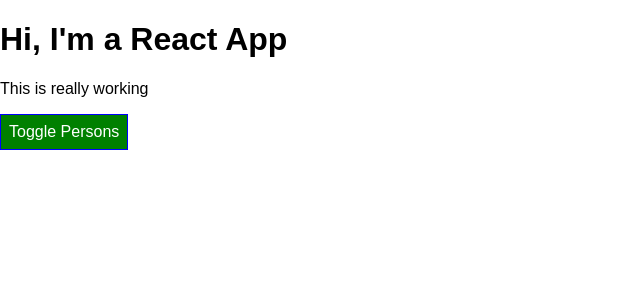
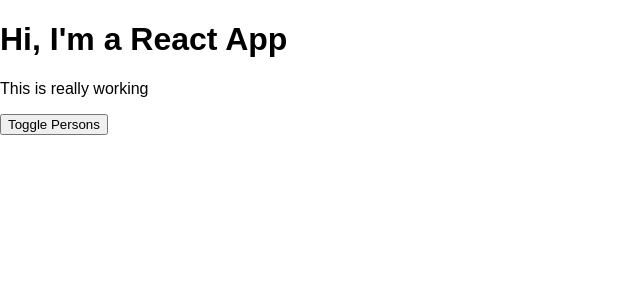
Before and after one commit to giogiokuma/react-complete-guide, a React app: page / in a window 1280 px wide. Shown: the top 300 px of the page, without its empty margins (0-640 px from the left). Built offline with nearby package versions, Linux system fonts and the light colour scheme.

Commit message:
complete Sec5-69

```diff
--- a/src/App.css
+++ b/src/App.css
@@ -7,3 +7,26 @@
 .bold {
   font-weight: bold;
 }
+
+.App button {
+  border: 1px solid blue;
+  padding: 16px;
+  background-color:green;
+  font:inherit;
+  color: white;
+
+}
+
+.App button:hover {
+  background-color: lightgreen;
+  color:black;
+}
+
+.App button.Red {
+  background-color: red;
+}
+
+.App button.Red:hover {
+  background-color: salmon;
+  color: black;
+}
--- a/src/App.js
+++ b/src/App.js
@@ -49,16 +49,9 @@
   }
 
   render() {
-    const style= {
-      backgroundColor: 'green',
-      color:'white',
-      font: 'inherit',
-      border: '1px solid blue',
-      padding: '8px',
-      cursor: 'pointer',
 
-    };
     let persons = null;
+    let btnClass = '';
 
     if (this.state.showPersons) {
       persons = (
@@ -75,9 +68,7 @@
         </div>
 
       );
-      style.backgroundColor = 'red';
-
-
+      btnClass = classes.Red;
     }
 
     const assignedClasses = [''];
@@ -94,7 +85,7 @@
       <div className={classes.App}>
         <h1>Hi, I'm a React App</h1>
         <p className={assignedClasses.join('')}>This is really working</p>
-        <button style={style} onClick={this.togglePersonsHandler}>Toggle Persons</button>
+        <button className={btnClass} onClick={this.togglePersonsHandler}>Toggle Persons</button>
          {persons}
       </div>
 
--- a/src/Person/Person.css
+++ b/src/Person/Person.css
@@ -6,3 +6,9 @@
     padding:16px;
     text-align:center;
 }
+
+@media (min-width: 500px) {
+    .Person {
+        width: 450px;
+    }
+}
```
